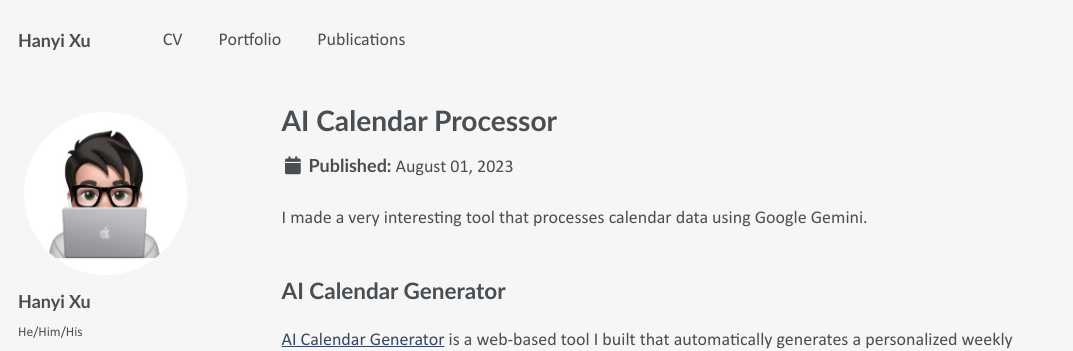
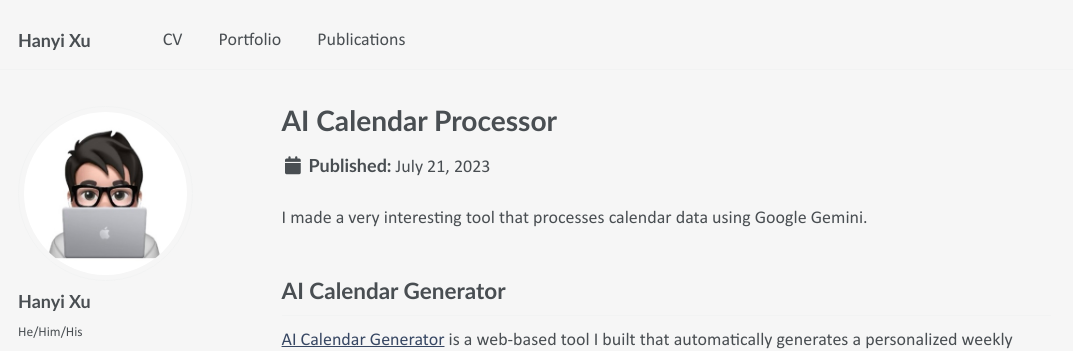
Before and after one commit to hanyixu/hanyixu.github.io, a Jekyll site: the page built from _portfolio/AICal.md, in a window 1280 px wide and 1327 px high. Shown: the top 351 px of the window, without its empty margins (0-1073 px from the left). Built offline with Jekyll 4.4.1, drawn with Linux system fonts in a browser that asks for light colours.

Commit message:
Update AICal.md

```diff
--- a/_portfolio/AICal.md
+++ b/_portfolio/AICal.md
@@ -2,7 +2,7 @@
 title: "AI Calendar Processor"
 excerpt: "A tool to process and analyze calendar data using Google Gemini"
 collection: portfolio
-date: 2023-08-01
+date: 2023-07-21
 ---
 
 I made a very interesting tool that processes calendar data using Google Gemini.
```
